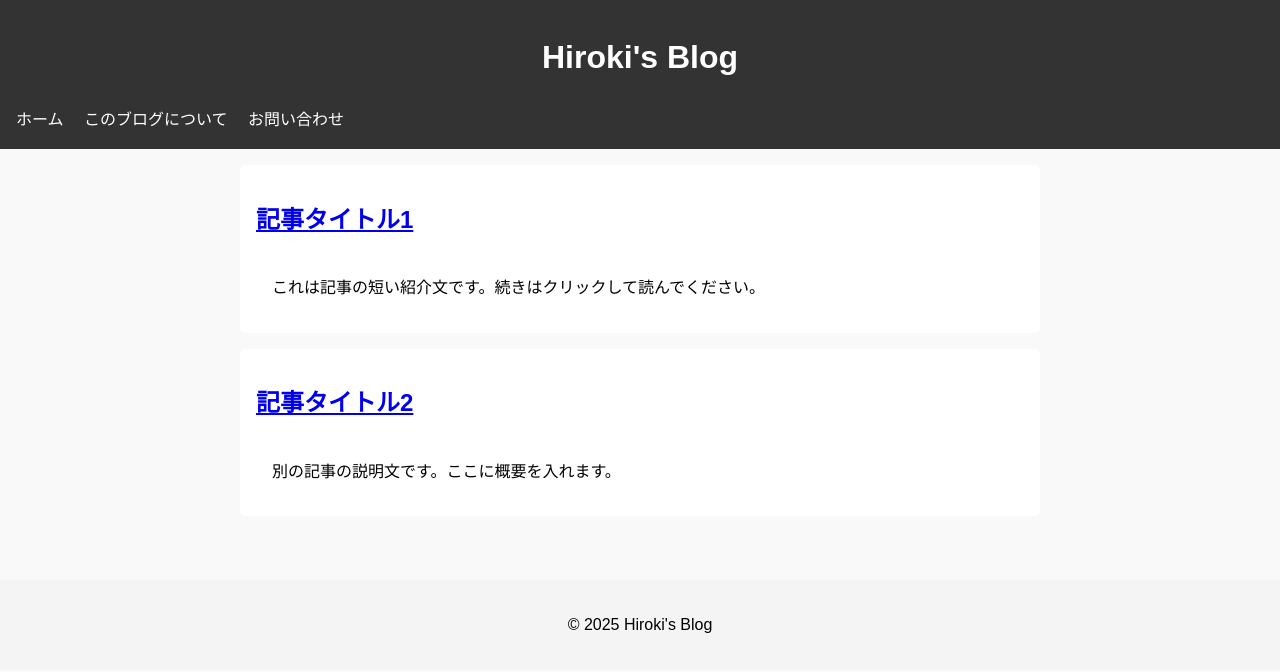
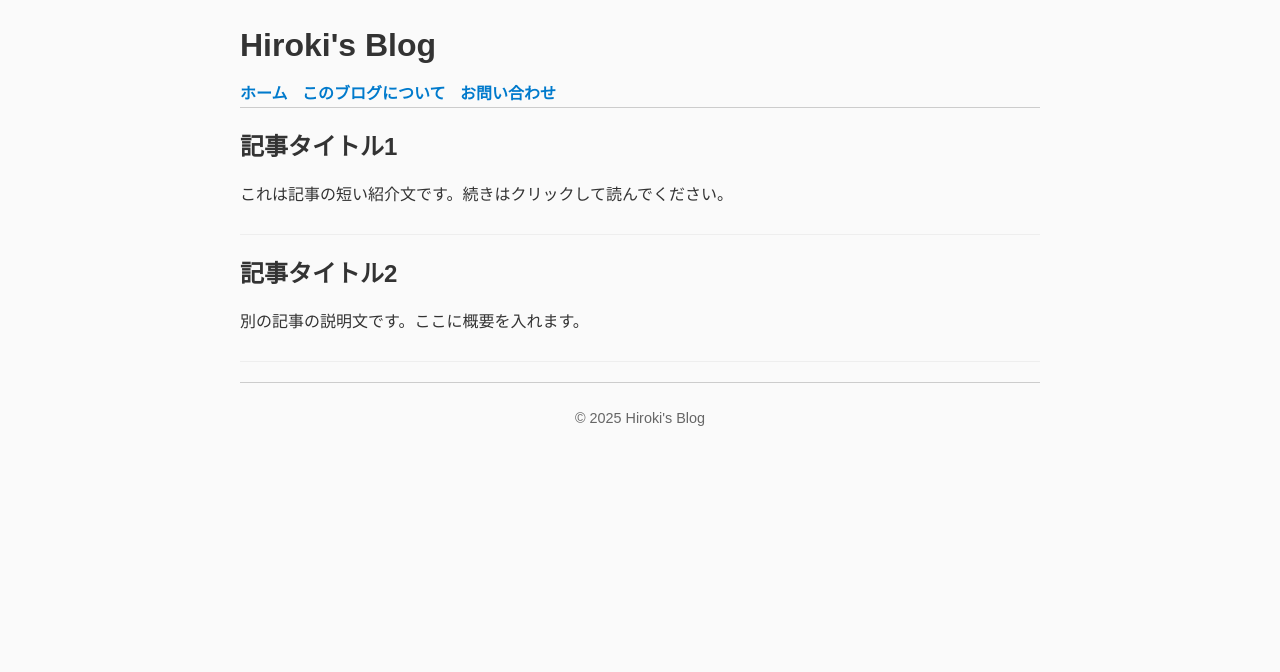
Before and after one commit to TempuraSalt/my-blog, a plain HTML site: page index.html in a window 1280 px wide. Drawn offline with Linux system fonts and the light colour scheme.

```diff
--- a/style.css
+++ b/style.css
@@ -1,68 +1,57 @@
-/* ページ全体の基本設定 */
 body {
   font-family: sans-serif;
+  max-width: 800px;
+  margin: auto;
   line-height: 1.6;
-  margin: 0;
-  background-color: #f9f9f9;
+  padding: 20px;
+  background-color: #fafafa;
+  color: #333;
 }
 
-/* 見出しのデザイン */
-h1 {
-  background-color: #333;
-  color: white;
-  padding: 1rem;
-  text-align: center;
-}
-
-/* 段落のデザイン */
-p {
-  padding: 1rem;
-  max-width: 800px;
-  margin: auto;
-}
-/* ヘッダー部分 */
 header {
-  background-color: #333;
-  color: white;
-  padding: 1rem;
+  border-bottom: 1px solid #ccc;
+  margin-bottom: 20px;
 }
 
 header h1 {
-  margin: 0;
+  margin: 0 0 10px 0;
 }
 
-header nav {
-  margin-top: 0.5rem;
+nav a {
+  margin-right: 10px;
+  text-decoration: none;
+  color: #007acc;
+  font-weight: bold;
 }
 
-header nav a {
-  color: white;
-  text-decoration: none;
-  margin-right: 1rem;
-}
-
-header nav a:hover {
+nav a:hover {
   text-decoration: underline;
 }
 
-/* メイン部分 */
-main {
-  max-width: 800px;
-  margin: auto;
-  padding: 1rem;
+main article {
+  border-bottom: 1px solid #eee;
+  margin-bottom: 20px;
+  padding-bottom: 10px;
 }
 
-article {
-  background: white;
-  margin-bottom: 1rem;
-  padding: 1rem;
-  border-radius: 5px;
+main article h2 {
+  margin: 0 0 5px 0;
 }
 
-/* フッター部分 */
+main article h2 a {
+  color: #333;
+  text-decoration: none;
+}
+
+main article h2 a:hover {
+  text-decoration: underline;
+}
+
 footer {
-  background-color: #f4f4f4;
+  border-top: 1px solid #ccc;
+  margin-top: 20px;
+  padding-top: 10px;
+  font-size: 0.9em;
+  color: #666;
   text-align: center;
-  padding: 1rem;
-  margin-top: 2rem;
 }
```
